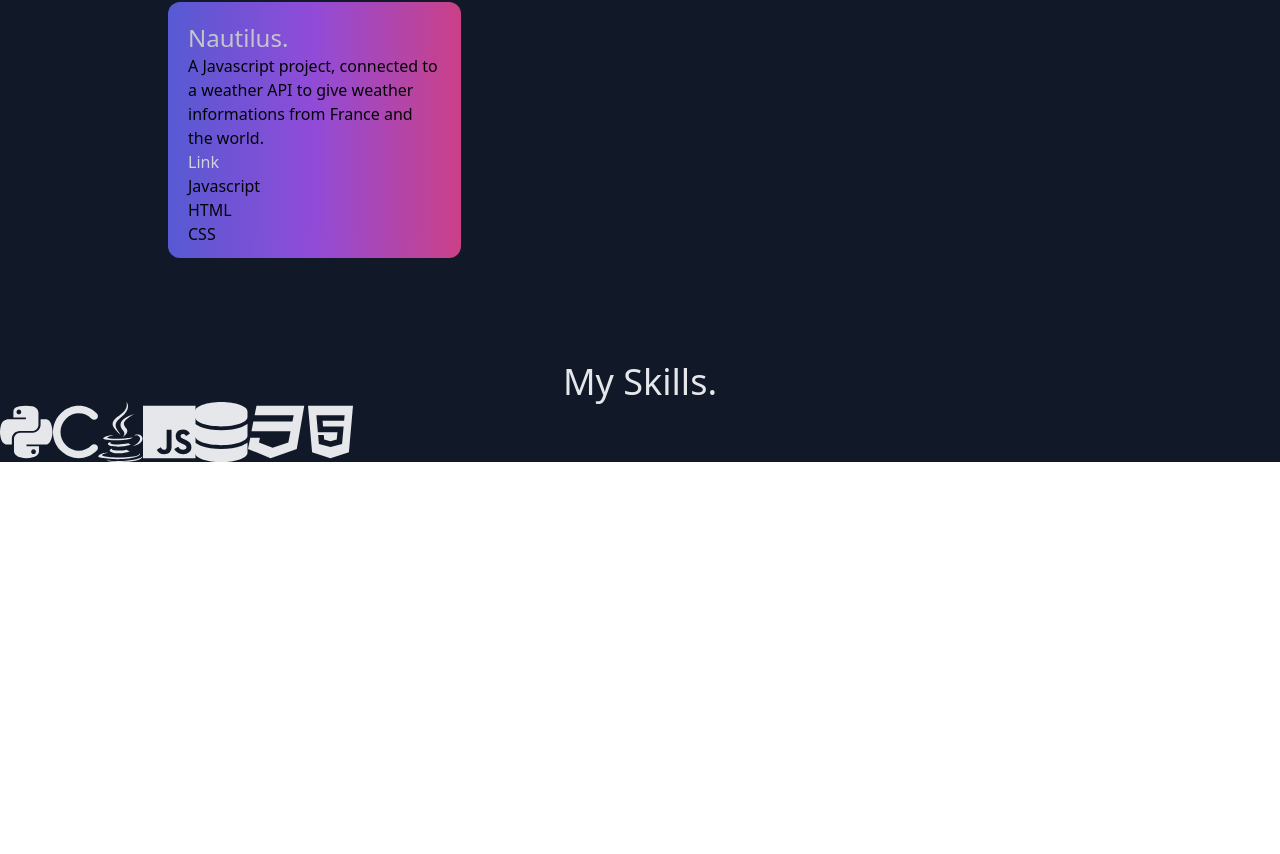
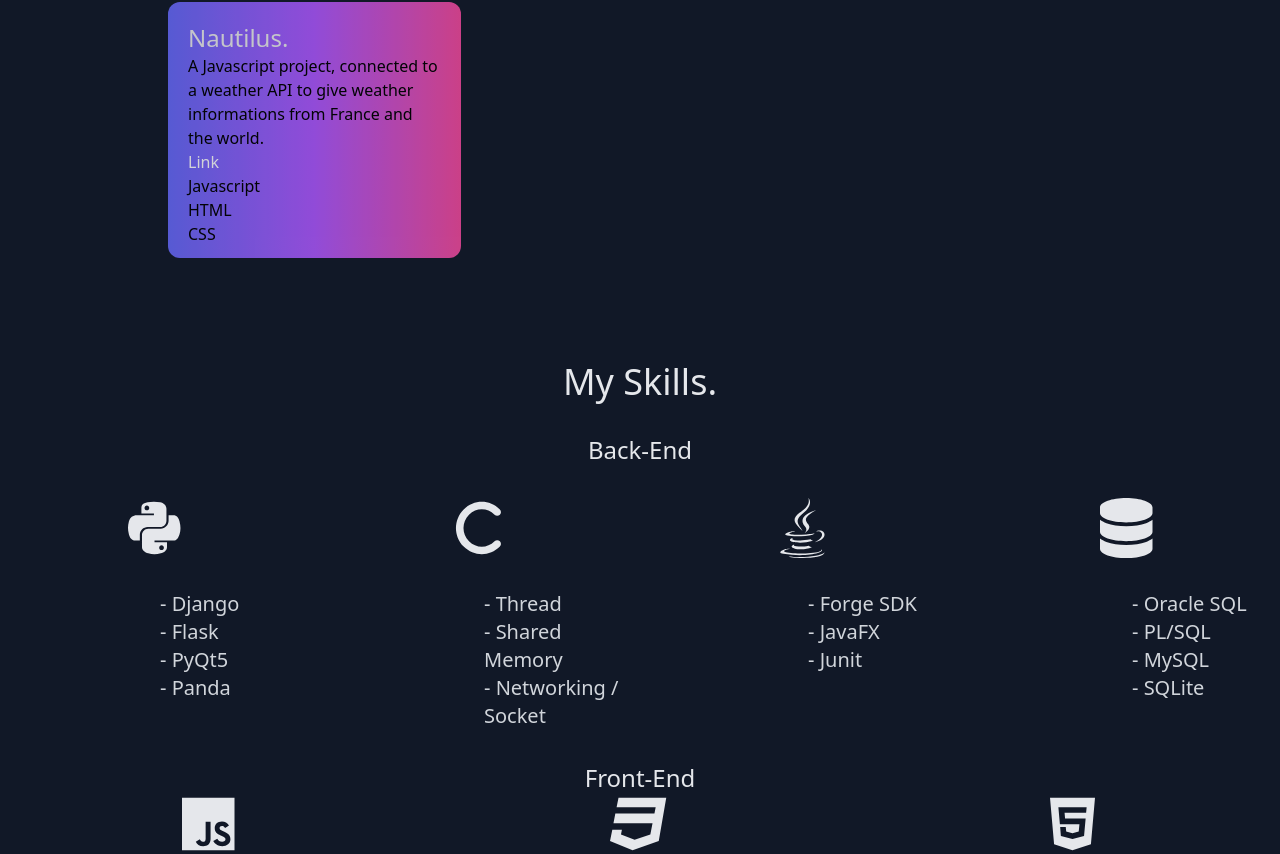
Before and after one commit to waterfox-dev/portfolio, a React (Create React App) app: page / in a window 1280 px wide. Shown: the part 1542-2396 px from the top of the page. Before the commit the page ends 2004 px from the top, so only its background shows below. Built offline with nearby package versions, Linux system fonts and the light colour scheme.

Commit message:
Update Skills and SolarSystem pages

```diff
--- a/src/pages/Skills.tsx
+++ b/src/pages/Skills.tsx
@@ -7,14 +7,59 @@ const Skills: React.FC = () => {
     return(
         <div className='bg-gray-900 pt-16'>
             <p className='text-gray-200 mt-8 font-mono text-4xl text-center'>My Skills.</p>
+            <div className='text-center'>
+                <p className='text-gray-200 mt-8 font-mono text-2xl text-center'>Back-End</p>
+                <div className='grid grid-cols-4 gap-4' >
+                    <div className='mt-8'>
                         <FontAwesomeIcon className="text-gray-200 text-6xl" icon={faPython}/>
+                        <ul className='text-left ml-40 text-gray-300 mt-8 text-xl'>
+                            <li> - Django</li>
+                            <li> - Flask</li>
+                            <li> - PyQt5</li>
+                            <li> - Panda</li>
+                        </ul>
+                    </div>
+                    <div className='mt-8'>
                         <FontAwesomeIcon className="text-gray-200 text-6xl" icon={faC}/>
+                        <ul className='text-left ml-40 text-gray-300 mt-8 text-xl'>
+                            <li> - Thread</li>
+                            <li> - Shared Memory</li>
+                            <li> - Networking / Socket</li>
+                        </ul>
+                    </div>
+                    <div className='mt-8'>
                         <FontAwesomeIcon className="text-gray-200 text-6xl" icon={faJava}/>
+                        <ul className='text-left ml-40 text-gray-300 mt-8 text-xl'>
+                            <li> - Forge SDK</li>
+                            <li> - JavaFX </li>
+                            <li> - Junit</li>
+                        </ul>
+                    </div>
+                    <div className='mt-8'>
+                        <FontAwesomeIcon className="text-gray-200 text-6xl" icon={faDatabase}/>
+                        <ul className='text-left ml-40 text-gray-300 mt-8 text-xl'>
+                            <li> - Oracle SQL</li>
+                            <li> - PL/SQL </li>
+                            <li> - MySQL </li>
+                            <li> - SQLite </li>
+                        </ul>
+                    </div>
+                </div>
+            </div>
+            <div className='text-center'>
+                <p className='text-gray-200 mt-8 font-mono text-2xl text-center'>Front-End</p>
+                <div className='grid grid-cols-3 gap-4'>
+                    <div>
                         <FontAwesomeIcon className="text-gray-200 text-6xl" icon={faJs}/>
-                <FontAwesomeIcon className="text-gray-200 text-6xl" icon={faDatabase}/>
+                    </div>
+                    <div>
                         <FontAwesomeIcon className="text-gray-200 text-6xl" icon={faCss3}/>
+                    </div>
+                    <div>
                         <FontAwesomeIcon className="text-gray-200 text-6xl" icon={faHtml5}/>
-
+                    </div>
+                </div>
+            </div>
         </div>
     )
 }
--- a/src/pages/SolarSystem.tsx
+++ b/src/pages/SolarSystem.tsx
@@ -34,7 +34,7 @@ const SolarSystem: React.FC<SolarSystemProps> = () => {
             </div>
             <div className="col-span-1 bg-gradient-to-t bg-gray-900 border-gray-800">
                 <div>
-                    <p className="text-3xl text-gray-100 text-center font-bold font-mono mt-16">My Portfolio.</p>
+                    <p className="text-6xl text-gray-100 text-center font-bold font-mono mt-16">My Portfolio.</p>
                     <div className="info-box mt-16 mr-16 text-gray-200">
                         <p className='text-center text-xl mb-16'>
                             Hello there ! I'm Clément Baratin, IT Student and passionate developer. I'm currently studying at the University of Technology of Caen. Click on a planet to discover one of my project.
```
Lines whose indentation alone changed are shown as unchanged.
